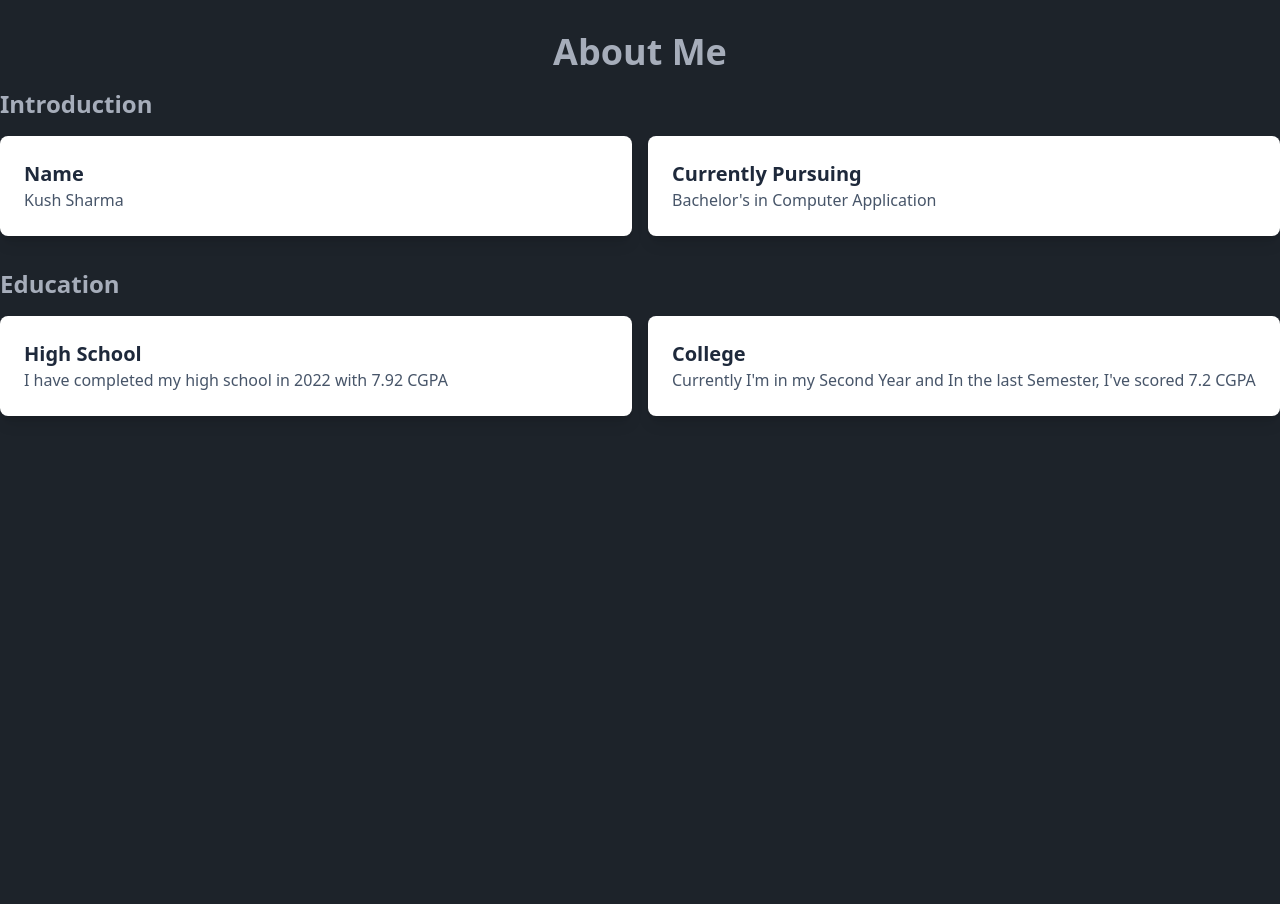
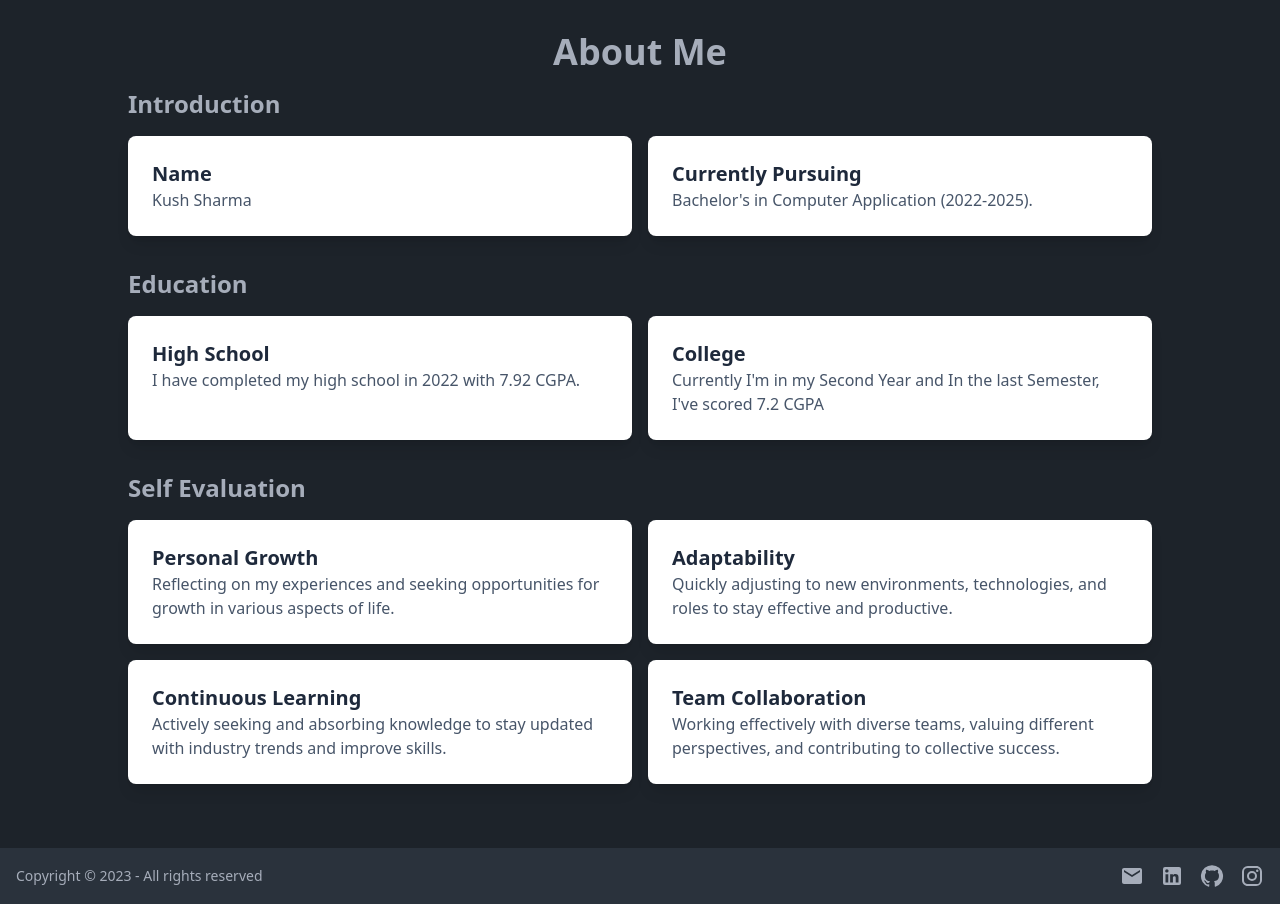
Before and after one commit to Kushhhhhhhh/PortfolioNew, a Next.js app: page /About in a window 1280 px wide. Before the commit the page ends 800 px from the top, so only its background shows below. Built offline with nearby package versions, Linux system fonts and the light colour scheme.

Commit message:
skill page beginning

```diff
--- a/app/About/page.js
+++ b/app/About/page.js
@@ -1,5 +1,6 @@
 'use client'
 import React from 'react'
+import Footer from '../components/Footer';
 
 const About = () => {
   return (
@@ -8,27 +9,27 @@ const About = () => {
   <h1 className="text-4xl font-bold mb-4 text-center">About Me</h1>
 
   {/* Introduction */}
-<div className="mb-8 ">
+  <div className="max-w-screen-lg mx-auto mb-8">
     <h2 className="text-2xl font-bold mb-4 transition duration-150 ease-out hover:ease-in">Introduction</h2>
     <div className="grid grid-cols-1 sm:grid-cols-1 md:grid-cols-2 gap-4">
-    <div className="bg-white p-6 rounded-lg shadow-lg ">
+      <div className="bg-white p-6 rounded-lg shadow-lg">
         <h3 className="text-xl text-slate-800 font-semibold">Name</h3>
         <p className="text-slate-600">Kush Sharma</p>
       </div>
-    <div className="bg-white p-6 rounded-lg shadow-lg ">
+      <div className="bg-white p-6 rounded-lg shadow-lg">
         <h3 className="text-xl text-slate-800 font-semibold">Currently Pursuing</h3>
-      <p className="text-slate-600">Bachelor's in Computer Application</p>
+        <p className="text-slate-600">Bachelor's in Computer Application (2022-2025).</p>
       </div>
     </div>
   </div>
 
   {/* Education */}
-<div>
+  <div className="max-w-screen-lg mx-auto mb-8">
     <h2 className="text-2xl font-bold mb-4">Education</h2>
     <div className="grid grid-cols-1 sm:grid-cols-1 md:grid-cols-2 gap-4">
       <div className="bg-white p-6 rounded-lg shadow-lg">
         <h3 className="text-xl text-slate-800 font-semibold">High School</h3>
-      <p className="text-slate-600">I have completed my high school in 2022 with 7.92 CGPA</p>
+        <p className="text-slate-600">I have completed my high school in 2022 with 7.92 CGPA.</p>
       </div>
       <div className="bg-white p-6 rounded-lg shadow-lg">
         <h3 className="text-xl text-slate-800 font-semibold">College</h3>
@@ -36,7 +37,39 @@ const About = () => {
       </div>
     </div>
   </div>
+
+  {/* Self Evaluation */}
+  <div className="max-w-screen-lg mx-auto mb-8">
+    <h2 className="text-2xl font-bold mb-4">Self Evaluation</h2>
+    <div className="grid grid-cols-1 md:grid-cols-2 gap-4">
+      <div className="bg-white p-6 rounded-lg shadow-lg">
+        <h3 className="text-xl text-slate-800 font-semibold">Personal Growth</h3>
+        <p className="text-slate-600">
+          Reflecting on my experiences and seeking opportunities for growth in various aspects of life.
+        </p>
+      </div>
+      <div className="bg-white p-6 rounded-lg shadow-lg">
+        <h3 className="text-xl text-slate-800 font-semibold">Adaptability</h3>
+        <p className="text-slate-600">
+          Quickly adjusting to new environments, technologies, and roles to stay effective and productive.
+        </p>
+      </div>
+      <div className="bg-white p-6 rounded-lg shadow-lg">
+        <h3 className="text-xl text-slate-800 font-semibold">Continuous Learning</h3>
+        <p className="text-slate-600">
+          Actively seeking and absorbing knowledge to stay updated with industry trends and improve skills.
+        </p>
+      </div>
+      <div className="bg-white p-6 rounded-lg shadow-lg">
+        <h3 className="text-xl text-slate-800 font-semibold">Team Collaboration</h3>
+        <p className="text-slate-600">
+          Working effectively with diverse teams, valuing different perspectives, and contributing to collective success.
+        </p>
+      </div>
+    </div>
+  </div>
 </main>
+<Footer />
   </>
   )
 }
--- /dev/null
+++ b/app/skills/page.js
@@ -0,0 +1,12 @@
+'use client'
+import React from 'react'
+
+const Skill = () => {
+  return  <>
+      <main>
+        <h1>skill</h1>
+      </main>
+</>
+}
+
+export default Skill;
```
Lines whose indentation alone changed are shown as unchanged.
